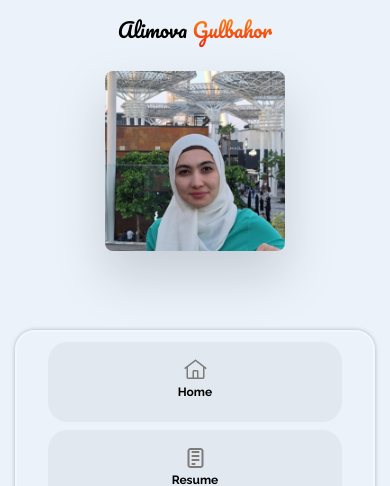
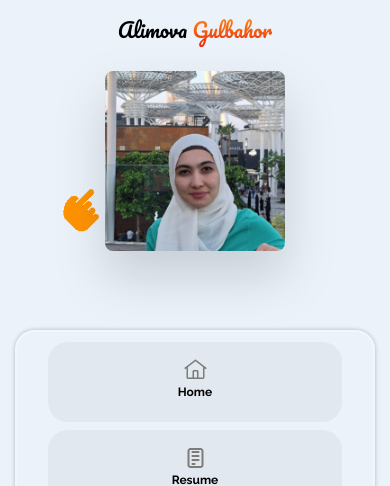
Before and after one commit to Guli-Alimova/Portfolio-new, a Next.js app: page / in a window 390 px wide. Shown: the top 486 px of the page. Built offline with nearby package versions, Linux system fonts and the light colour scheme.

Commit message:
style:add animation

```diff
--- a/src/app/components/Saidbar.tsx
+++ b/src/app/components/Saidbar.tsx
@@ -14,6 +14,11 @@ const Saidbar = () => {
 
   return (
     <div className='sm:bg-white w-full sm:w-[400px] h-full relative pt-[114px] rounded-lg pb-[110px] sm:pb-[66px] px-[25px] bg-transparent block'>
+        {!isExpanded && (
+        <div className="absolute top-[-63px] left-[22%] transform -translate-x-1/2 sm:hidden rotate-45">
+         <Image src="/image/Animation - 1741197977452.gif" alt='animation' width={100} height={100} />
+       </div>
+      )}
       <div className='drop-shadow-2xl absolute top-[-141px] sm:top-[-112px] left-[50%] transform -translate-x-1/2 '>
         <Image
           src="/image/Дизайн без названия (4).png"
```
Also changed, not shown: public/image/Animation - 1741197977452.gif (added).
